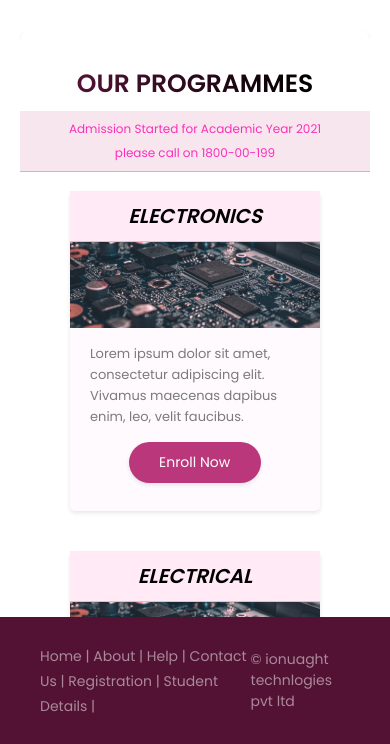
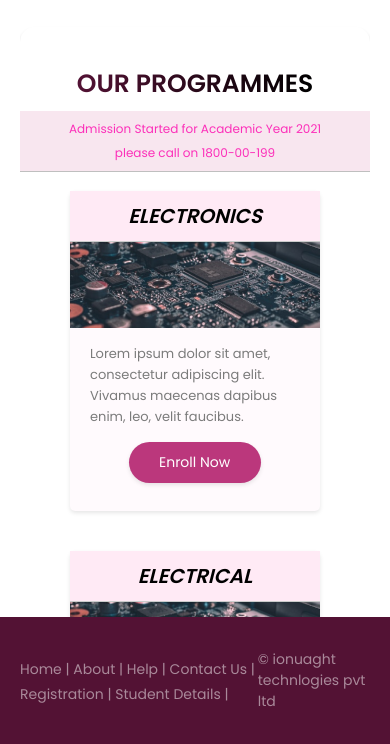
Before and after one commit to Abhinandps/Sample-Project, a plain HTML site: page index.html in a window 390 px wide. Shown: the part 100-844 px from the top of the page. Drawn offline with Linux system fonts and the light colour scheme.

Commit message:
Add some margin bottom to Section ! fixed

```diff
--- a/style.css
+++ b/style.css
@@ -127,6 +127,7 @@ Section .cards {
     align-items: center;
     justify-content: space-evenly;
     flex-wrap: wrap;
+
 }
 
 .cards .card {
@@ -228,6 +229,9 @@ ul li a , p{
     Section h1{
         font-size: 25px;
     }
+    Section{
+       margin: 0 0 150px 0;
+    }
     .alert-text p {
         display: inline-block;
         padding: 20px 30px;
@@ -238,6 +242,7 @@ ul li a , p{
         font-size: 13px;
     }
     Footer{
+        padding: 0 20px;
         height: 15vh;
     }
 }
```
Also changed, not shown: index.html (+2 -1 lines).
